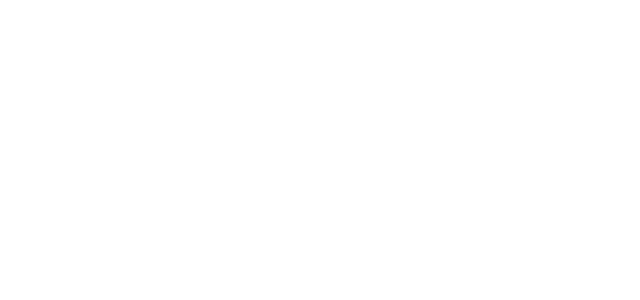
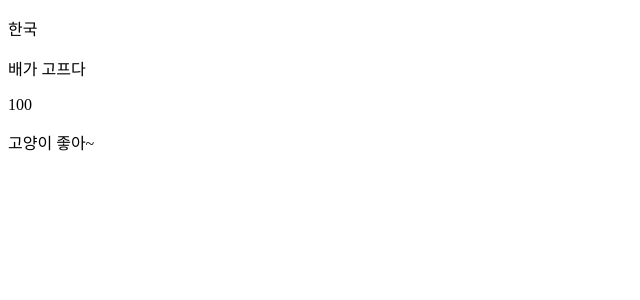
Before and after one commit to jjeongneee/react20231031, a React (Create React App) app: page / in a window 1280 px wide. Shown: the top 300 px of the page, without its empty margins (0-640 px from the left). Built offline with nearby package versions, Linux system fonts and the light colour scheme.

Commit message:
한 파일에서 여러개의 값(객체, 값, 함수) export 가능, import 가능 연습시작, 선언 따로 export따로 작성 가능

```diff
--- a/src/App.js
+++ b/src/App.js
@@ -1,8 +1,22 @@
-
+import {
+  country,
+  text,
+  value,
+  MyElem,
+  MyNavBar,
+  MyContent,
+} from "./component/MyElem";
 function App() {
+  // country, text, value, MyElem, MyNavBar, MyContent
+  // 를 하나의 파일(component/MyElem.js)에 작성하고 export 하기
   return (
     <div>
-
+      <p>{country}</p>
+      <p>{text}</p>
+      <p>{value}</p>
+      <MyElem />
+      <MyNavBar />
+      <MyContent />
     </div>
   );
 }
--- /dev/null
+++ b/src/component/MyElem.js
@@ -0,0 +1,31 @@
+function MyElem() {
+  return (
+    <div>
+      <p>고양이 좋아~</p>
+    </div>
+  );
+}
+
+function MyNavBar() {
+  return (
+    <div>
+      <p></p>
+    </div>
+  );
+}
+
+function MyContent() {
+  return (
+    <div>
+      <p></p>
+    </div>
+  );
+}
+
+let country = "한국";
+const text = "배가 고프다";
+const value = 100;
+
+export { country, text, value };
+
+export { MyElem, MyNavBar, MyContent };
```
